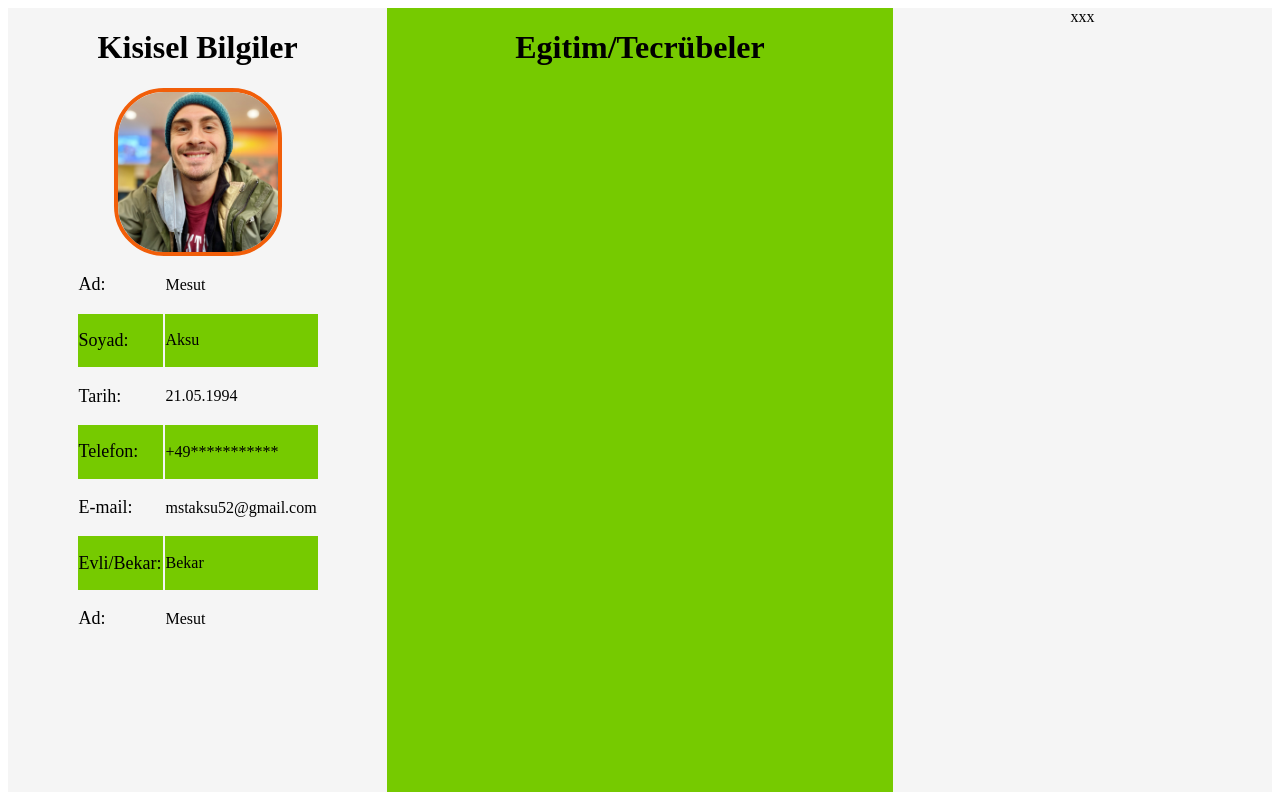
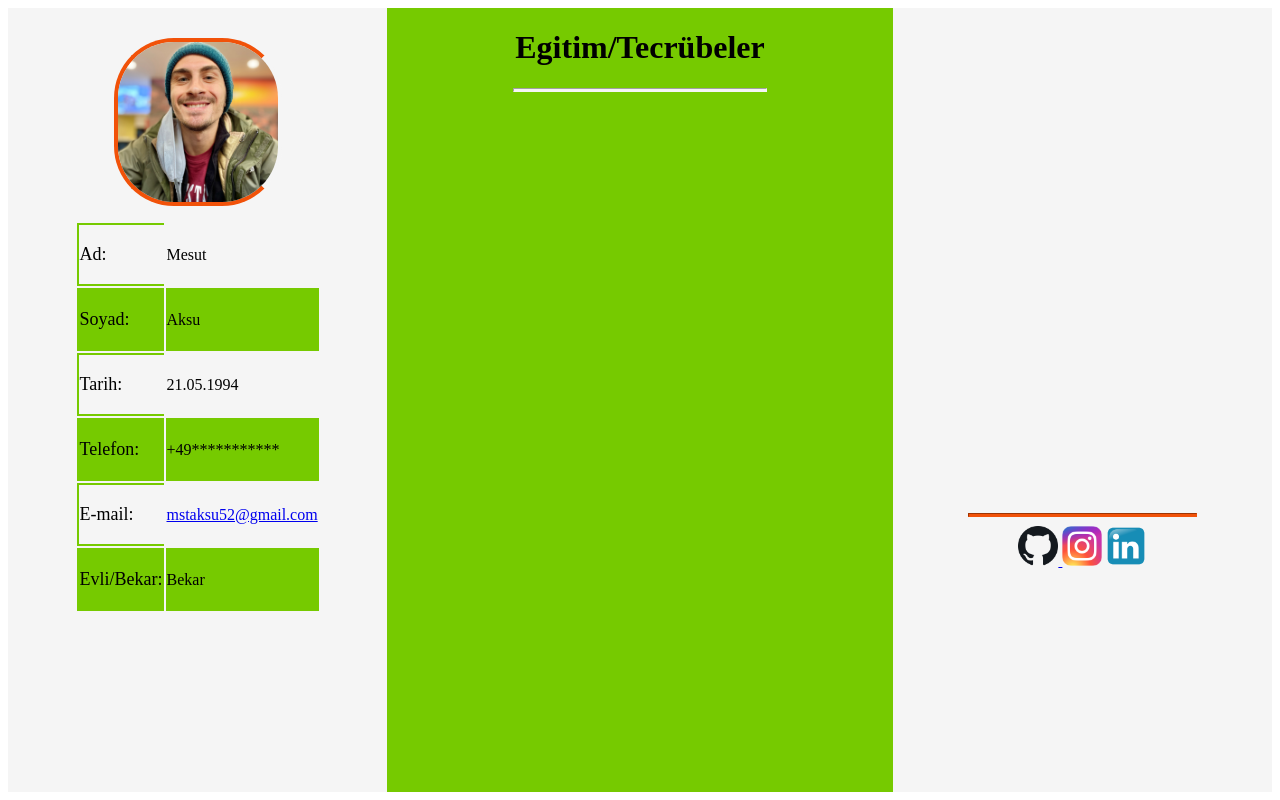
Before and after one commit to mmesutaksu/CV, a plain HTML site: page index.html in a window 1280 px wide. Drawn offline with Linux system fonts and the light colour scheme.

Commit message:
güncelleme

```diff
--- a/assets/css/style.css
+++ b/assets/css/style.css
@@ -27,13 +27,16 @@
   height: 50%;
   margin-left: auto;
   margin-right: auto;
+  margin-top: 15px;
 }
 .td1 {
-  /* border: 2px solid #f15209; */
+  border-top: 2px solid rgb(118, 202, 0);
   font-size: large;
+  border-bottom: 2px solid rgb(118, 202, 0);
+  border-left: 2px solid rgb(118, 202, 0);
 }
 /* .td2 {
-   border: 2px solid rgb(118, 202, 0);
+  border-left: 2px solid rgb(118, 202, 0);
 } */
 /* tr:nth-child(odd) {
   background-color: #f15209;
@@ -41,3 +44,8 @@
 tr:nth-child(even) {
   background-color: rgb(118, 202, 0);
 }
+img {
+  height: 40px;
+  width: 40px;
+  margin-top: 1px;
+}
--- a/index.html
+++ b/index.html
@@ -9,17 +9,19 @@
   <body>
     <div class="ana">
       <div class="sol">
-        <h1>Kisisel Bilgiler</h1>
         <img
+          class="img1"
           src="assets/img/IMG_E3036bnm,.jpg"
           alt=""
           style="
             width: 160px;
             height: 160px;
-            border-radius: 50px;
-            border-color: #f15e09;
+            border-radius: 60px;
+            border-color: #f15209;
+            border-right: whitesmoke;
             border-width: 4px;
             border-style: solid;
+            margin-top: 30px;
           "
         />
         <table class="tablo1">
@@ -41,20 +43,67 @@
           </tr>
           <tr>
             <td class="td1">E-mail:</td>
-            <td class="td2">mstaksu52@gmail.com</td>
+            <td class="td2">
+              <a
+                href="mailto:mstaksu52@gmail.com"
+                target="_blank"
+                title="mail göndermek icin tiklayiniz"
+                >mstaksu52@gmail.com</a
+              >
+            </td>
           </tr>
           <tr>
             <td class="td1">Evli/Bekar:</td>
             <td class="td2">Bekar</td>
           </tr>
-          <tr>
-            <td class="td1">Ad:</td>
-            <td class="td2">Mesut</td>
-          </tr>
         </table>
       </div>
-      <div class="orta"><h1>Egitim/Tecrübeler</h1></div>
-      <div class="sag">xxx</div>
+      <div class="orta">
+        <h1>Egitim/Tecrübeler</h1>
+        <hr
+          style="
+            height: 2px;
+            width: 50%;
+            background-color: whitesmoke;
+            border-color: whitesmoke;
+            margin-top: 0px;
+          "
+        />
+      </div>
+      <div class="sag">
+        <hr
+          style="
+            height: 2px;
+            width: 60%;
+            background-color: #f15209;
+            border-color: #f15209;
+            margin-top: 505px;
+          "
+        />
+        <a
+          href="https://github.com/mmesutaksu"
+          target="_blank"
+          title="github icin tiklayiniz"
+        >
+          <img src="assets/img/githubicon.png" alt="github" />
+        </a>
+
+        <a
+          href="https://www.instagram.com/mmesutaksu/"
+          target="_blank"
+          title="instagram icin tiklayiniz"
+        >
+          <img src="assets/img/Instagramicon.png" alt="instagram"
+        /></a>
+
+        <a
+          href="http://www.linkedin.com/in/mesut-aksu-632a3620b"
+          target="_blank"
+          title="linkedin icin tiklayiniz"
+        >
+          <img src="assets/img/Linkedin_icon.png" alt="linkedin" />
+        </a>
+      </div>
     </div>
   </body>
 </html>
```
Also changed, not shown: assets/img/Instagramicon.png (added), assets/img/Linkedin_icon.png (added), assets/img/githubicon.png (added).
